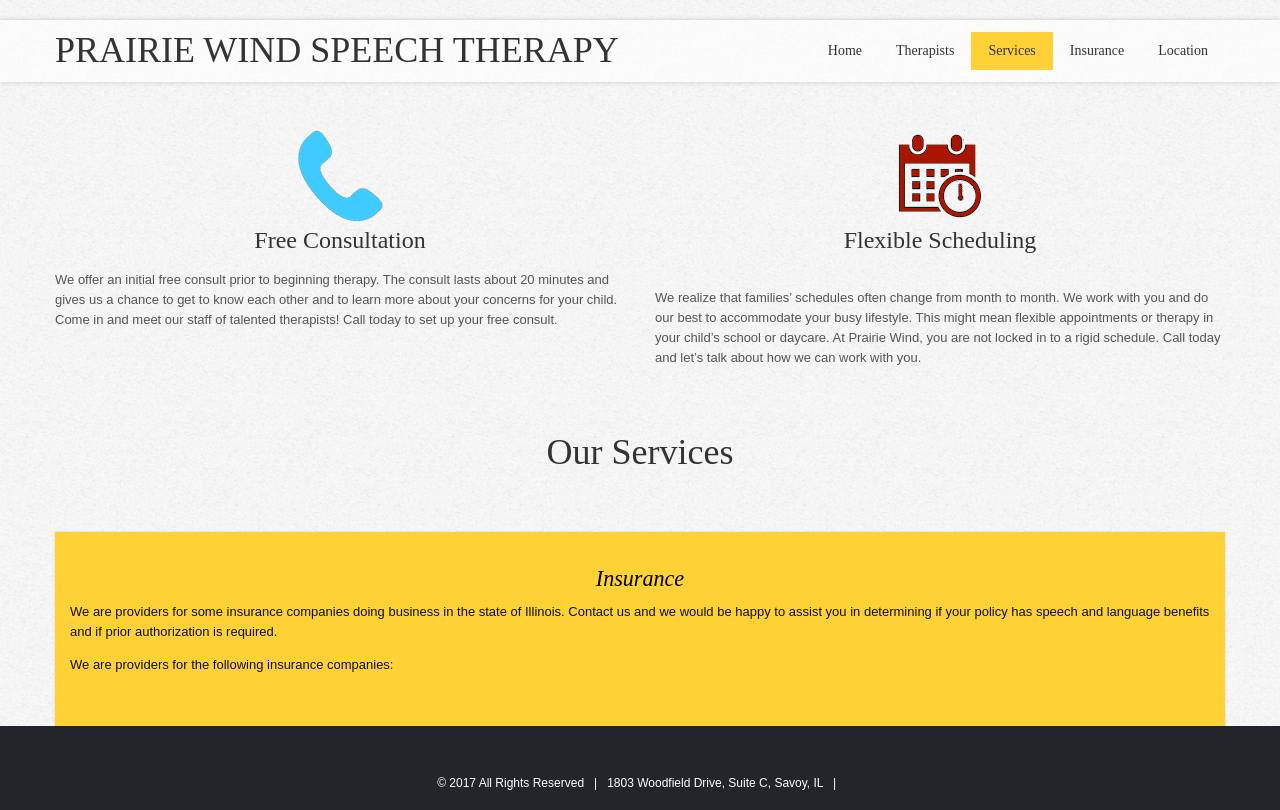
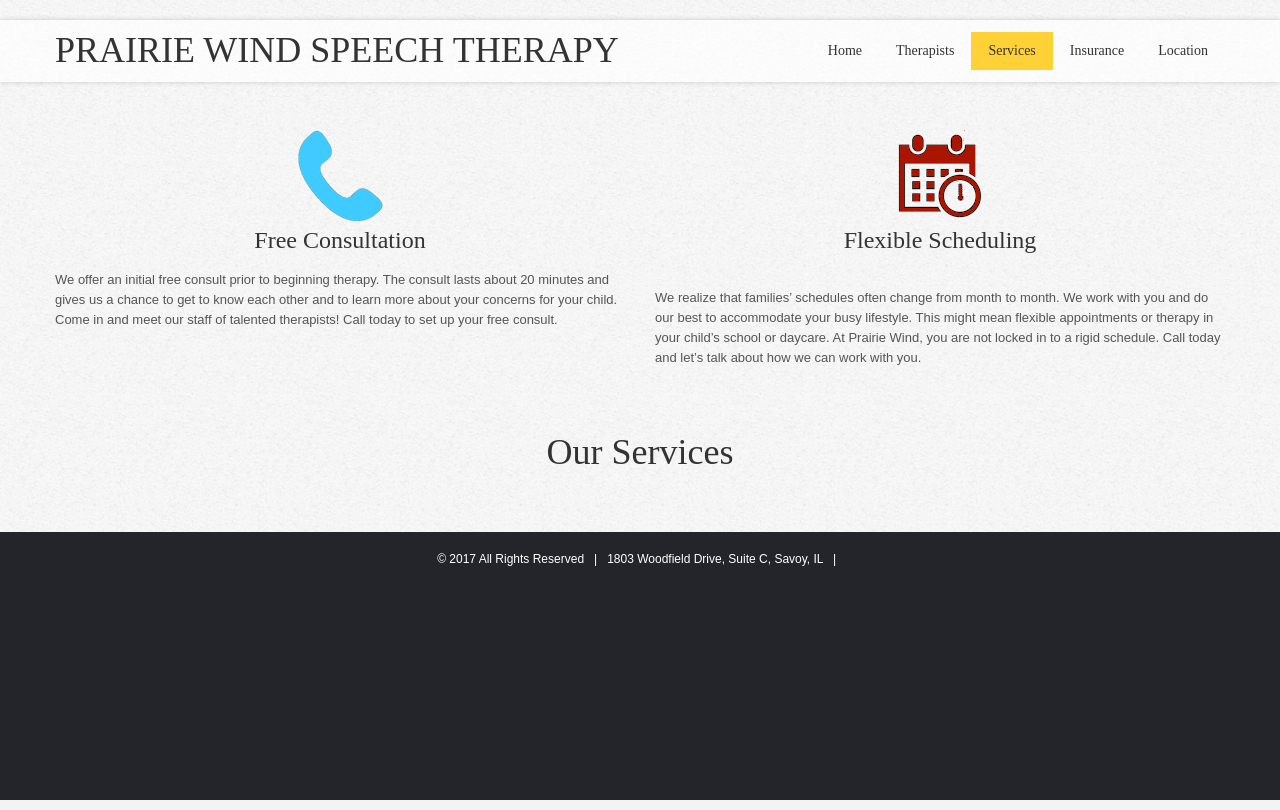
Before and after one commit to jongund/pws2, a Django app: page /services/ in a window 1280 px wide. Run offline with Django 3.2, Linux system fonts and the light colour scheme; data that the repository does not hold is empty; some libraries are stand-ins or nearby versions; some web fonts are replaced.

Commit message:
update insurance info

```diff
--- a/pws2/templates/show_services.html
+++ b/pws2/templates/show_services.html
@@ -42,7 +42,7 @@
     </div>
 </div>
 
-<div class="content">
+<div class="content" style="padding-bottom: 3em">
     <div class="thumb-box2">
         <div class="container">
             <h1 class="title wow fadeIn">Our Services</h1>
@@ -85,22 +85,6 @@
 
         </div>
     </div>
-
-    <div class="thumb-box4" style="margin-top: 3em">
-        <div class="container">
-            <div class="box insurance">
-              <h2 class="title">Insurance</h2>
-              <p>We are providers for some insurance companies doing business in the state of Illinois.  Contact us and we would be happy to assist you in determining if your policy has speech and language benefits and if prior authorization is required.</p>
-              <p>We are providers for the following insurance companies:</p>
-              <ul>
-              {% for i in insurance %}
-                <li>{{i.name}}</li>
-              {% endfor %}
-              </ul>
-            </div>
-        </div>
-    </div>
-
 </div>
 
 
```
